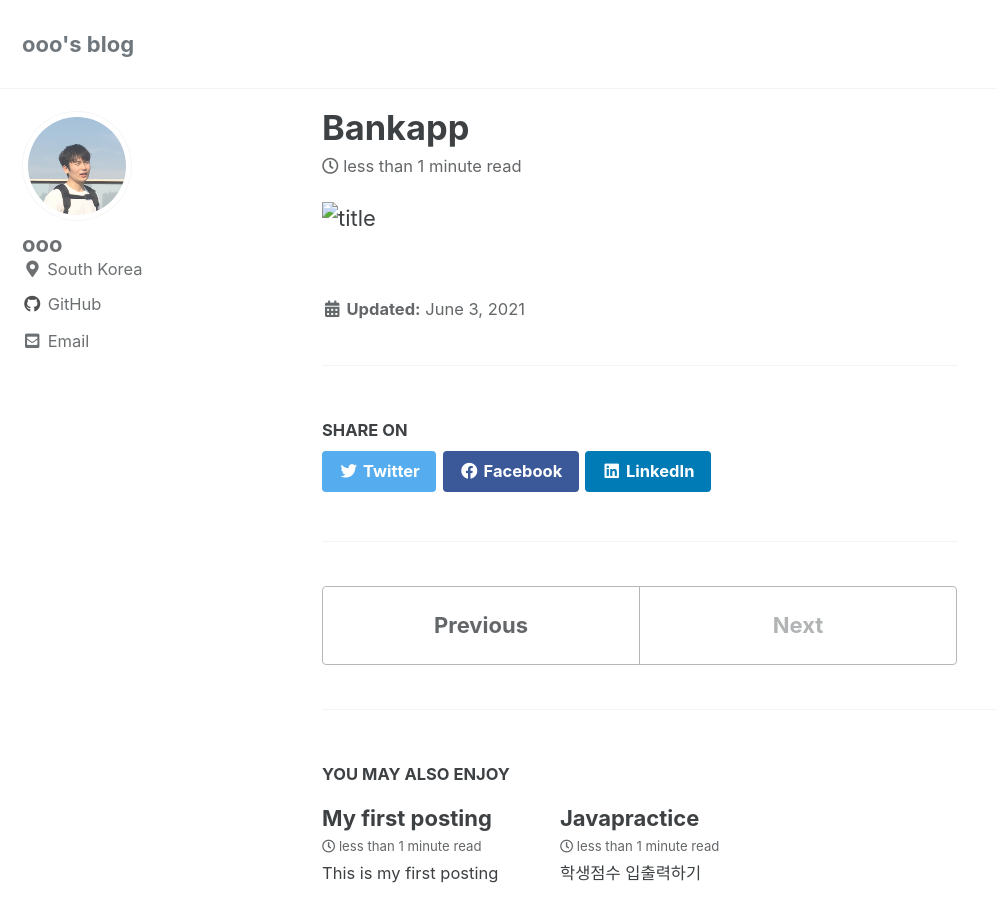
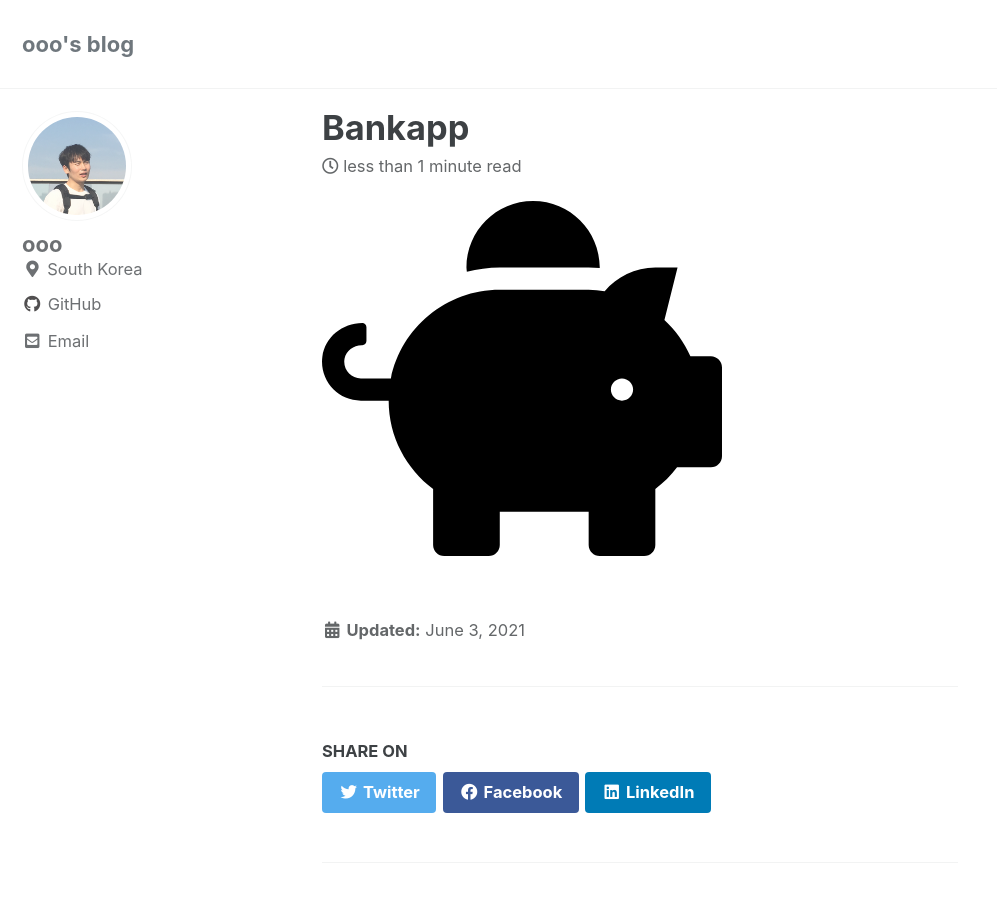
Before and after one commit to Youngyoon-1/Youngyoon-1.github.io, a Jekyll site: the page built from _posts/2021-06-03-bankapp.md, in a window 1280 px wide and 900 px high. Shown: the whole window, without its empty margins (0-997 px from the left). Built offline with Jekyll 4.4.1, drawn with Linux system fonts in a browser that asks for light colours; cached includes are drawn as plain includes.

Commit message:
Update 2021-06-03-bankapp.md

```diff
--- a/_posts/2021-06-03-bankapp.md
+++ b/_posts/2021-06-03-bankapp.md
@@ -1 +1,2 @@
-![title](/_posts/piggy-bank-solid.svg){: width="350" height="350"}
+
+<a href="https://github.com/Youngyoon-1/bankapplication" target="_blank" title="GitHub repository"><img align="center" src="/assets/images/piggy-bank-solid.svg" height="400px" width="400px"></a>
```
